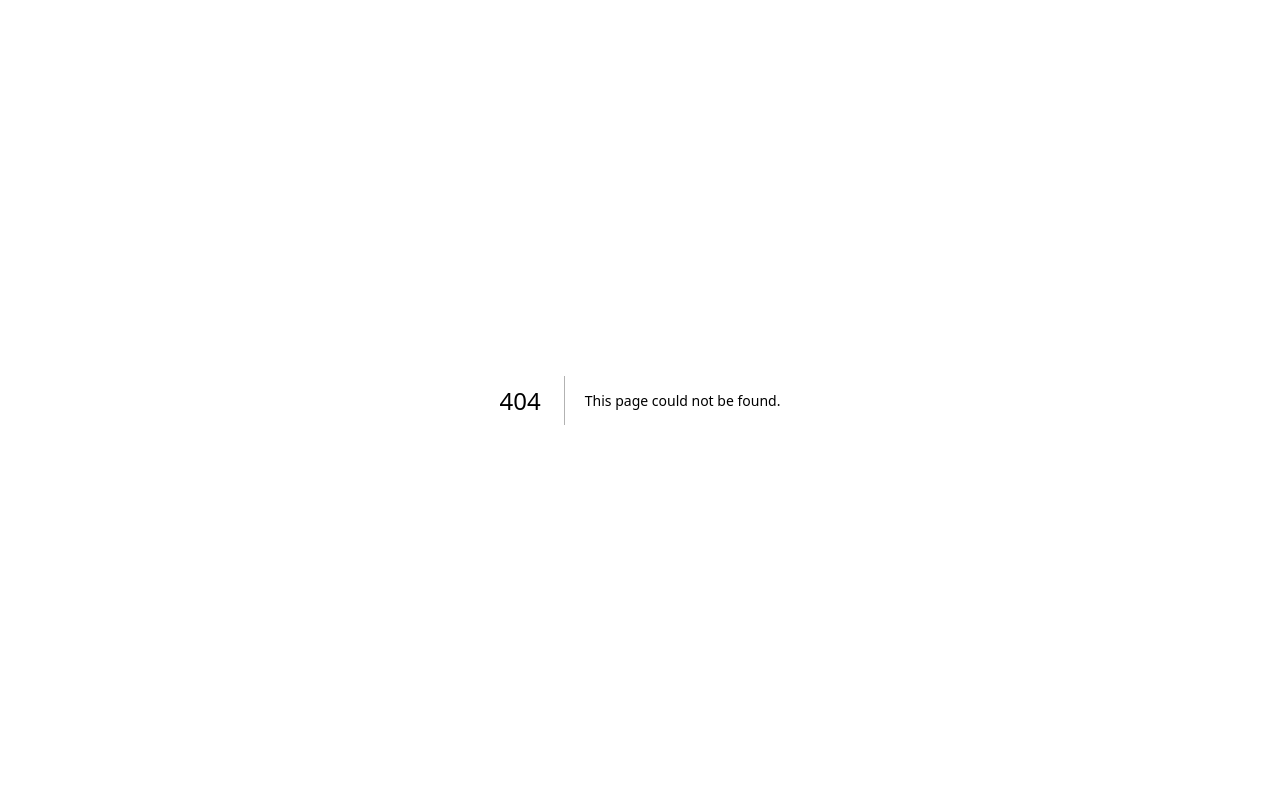
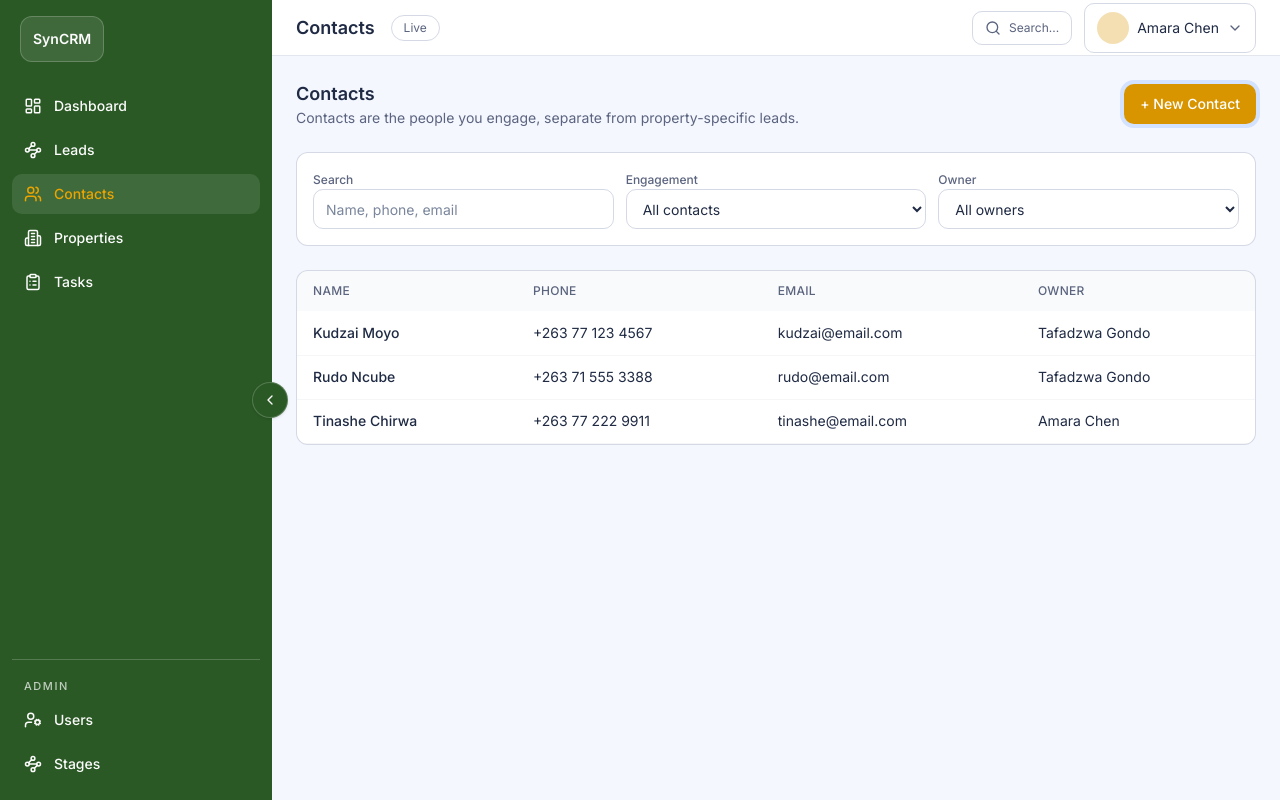
Before and after one commit to LayerSyncAi/syncrm, a Next.js app: page /app/contacts in a window 1280 px wide. Before the commit this address had no page. Built offline with nearby package versions, Linux system fonts and the light colour scheme.

Commit message:
Add contacts and property-linked leads

```diff
--- /dev/null
+++ b/src/app/app/contacts/page.tsx
@@ -0,0 +1,80 @@
+import { Button } from "@/components/ui/button";
+import { Input } from "@/components/ui/input";
+import { Label } from "@/components/ui/label";
+import { Select } from "@/components/ui/select";
+import { Table, TableCell, TableHead, TableRow } from "@/components/ui/table";
+import { contacts, currentUser, users } from "@/lib/mock-data";
+
+export default function ContactsPage() {
+  const userMap = new Map(users.map((user) => [user.id, user]));
+  const visibleContacts =
+    currentUser.role === "admin"
+      ? contacts
+      : contacts.filter((contact) => contact.ownerId === currentUser.id);
+
+  return (
+    <div className="space-y-6">
+      <div className="flex flex-wrap items-center justify-between gap-4">
+        <div>
+          <h2 className="text-lg font-semibold">Contacts</h2>
+          <p className="text-sm text-text-muted">
+            Contacts are the people you engage, separate from property-specific
+            leads.
+          </p>
+        </div>
+        <Button>+ New Contact</Button>
+      </div>
+
+      <div className="rounded-[12px] border border-border-strong bg-card-bg p-4">
+        <div className="grid gap-3 md:grid-cols-3">
+          <div className="space-y-2">
+            <Label>Search</Label>
+            <Input placeholder="Name, phone, email" />
+          </div>
+          <div className="space-y-2">
+            <Label>Engagement</Label>
+            <Select>
+              <option>All contacts</option>
+              <option>Active</option>
+              <option>Inactive</option>
+            </Select>
+          </div>
+          {currentUser.role === "admin" ? (
+            <div className="space-y-2">
+              <Label>Owner</Label>
+              <Select>
+                <option>All owners</option>
+                {users.map((user) => (
+                  <option key={user.id}>{user.name}</option>
+                ))}
+              </Select>
+            </div>
+          ) : null}
+        </div>
+      </div>
+
+      <Table>
+        <thead>
+          <tr>
+            <TableHead>Name</TableHead>
+            <TableHead>Phone</TableHead>
+            <TableHead>Email</TableHead>
+            <TableHead>Owner</TableHead>
+          </tr>
+        </thead>
+        <tbody>
+          {visibleContacts.map((contact) => (
+            <TableRow key={contact.id} className="cursor-pointer">
+              <TableCell>
+                <p className="font-medium">{contact.name}</p>
+              </TableCell>
+              <TableCell>{contact.phone}</TableCell>
+              <TableCell>{contact.email}</TableCell>
+              <TableCell>{userMap.get(contact.ownerId)?.name ?? "Unassigned"}</TableCell>
+            </TableRow>
+          ))}
+        </tbody>
+      </Table>
+    </div>
+  );
+}
--- a/src/app/app/leads/new/page.tsx
+++ b/src/app/app/leads/new/page.tsx
@@ -4,6 +4,7 @@ import { Input } from "@/components/ui/input";
 import { Label } from "@/components/ui/label";
 import { Select } from "@/components/ui/select";
 import { Textarea } from "@/components/ui/textarea";
+import { contacts, properties } from "@/lib/mock-data";
 
 export default function NewLeadPage() {
   return (
@@ -17,16 +18,24 @@ export default function NewLeadPage() {
       <Card className="p-5">
         <div className="grid gap-4 md:grid-cols-2">
           <div className="space-y-2">
-            <Label>Full name</Label>
-            <Input placeholder="Client name" />
+            <Label>Contact</Label>
+            <Select>
+              {contacts.map((contact) => (
+                <option key={contact.id} value={contact.id}>
+                  {contact.name}
+                </option>
+              ))}
+            </Select>
           </div>
           <div className="space-y-2">
-            <Label>Phone</Label>
-            <Input placeholder="+263" />
-          </div>
-          <div className="space-y-2">
-            <Label>Email (optional)</Label>
-            <Input placeholder="name@email.com" />
+            <Label>Property</Label>
+            <Select>
+              {properties.map((property) => (
+                <option key={property.id} value={property.id}>
+                  {property.title}
+                </option>
+              ))}
+            </Select>
           </div>
           <div className="space-y-2">
             <Label>Interest type</Label>
--- a/src/app/app/leads/page.tsx
+++ b/src/app/app/leads/page.tsx
@@ -4,16 +4,25 @@ import { Input } from "@/components/ui/input";
 import { Label } from "@/components/ui/label";
 import { Select } from "@/components/ui/select";
 import { Table, TableCell, TableHead, TableRow } from "@/components/ui/table";
-import { currentUser, leads, users } from "@/lib/mock-data";
+import { contacts, currentUser, leads, properties, users } from "@/lib/mock-data";
 
 export default function LeadsPage() {
+  const contactMap = new Map(contacts.map((contact) => [contact.id, contact]));
+  const propertyMap = new Map(
+    properties.map((property) => [property.id, property])
+  );
+  const userMap = new Map(users.map((user) => [user.id, user]));
+  const visibleLeads =
+    currentUser.role === "admin"
+      ? leads
+      : leads.filter((lead) => lead.ownerId === currentUser.id);
   return (
     <div className="space-y-6">
       <div className="flex flex-wrap items-center justify-between gap-4">
         <div>
           <h2 className="text-lg font-semibold">Leads</h2>
           <p className="text-sm text-text-muted">
-            Contact book and pipeline overview.
+            Leads link a contact to the property they are interested in.
           </p>
         </div>
         <Link href="/app/leads/new">
@@ -64,25 +73,43 @@ export default function LeadsPage() {
       <Table>
         <thead>
           <tr>
-            <TableHead>Name</TableHead>
-            <TableHead>Phone</TableHead>
+            <TableHead>Contact</TableHead>
+            <TableHead>Property</TableHead>
             <TableHead>Stage</TableHead>
+            <TableHead>Owner</TableHead>
             <TableHead>Updated</TableHead>
           </tr>
         </thead>
         <tbody>
-          {leads.map((lead) => (
+          {visibleLeads.map((lead) => {
+            const contact = contactMap.get(lead.contactId);
+            const property = propertyMap.get(lead.propertyId);
+            const owner = userMap.get(lead.ownerId);
+            return (
             <TableRow key={lead.id} className="cursor-pointer">
               <TableCell>
                 <Link href={`/app/leads/${lead.id}`} className="font-medium">
-                  {lead.name}
+                  {contact?.name ?? "Unknown contact"}
                 </Link>
+                <p className="text-xs text-text-muted">
+                  {contact?.phone ?? "No phone on file"}
+                </p>
               </TableCell>
-              <TableCell>{lead.phone}</TableCell>
+              <TableCell>
+                <p className="font-medium">
+                  {property?.title ?? "Unknown property"}
+                </p>
+                <p className="text-xs text-text-muted">
+                  {property?.location ?? "No location"} ·{" "}
+                  {property?.listing ?? "Listing"}
+                </p>
+              </TableCell>
               <TableCell>{lead.stage}</TableCell>
+              <TableCell>{owner?.name ?? "Unassigned"}</TableCell>
               <TableCell>{lead.updated}</TableCell>
             </TableRow>
-          ))}
+            );
+          })}
         </tbody>
       </Table>
     </div>
--- a/src/components/layout/sidebar.tsx
+++ b/src/components/layout/sidebar.tsx
@@ -9,6 +9,7 @@ import {
   ChevronRight,
   LayoutDashboard,
   UserCog,
+  Users,
   Waypoints,
 } from "lucide-react";
 import { cn } from "@/lib/utils";
@@ -16,6 +17,7 @@ import { cn } from "@/lib/utils";
 const navItems = [
   { label: "Dashboard", href: "/app/dashboard", icon: LayoutDashboard },
   { label: "Leads", href: "/app/leads", icon: Waypoints },
+  { label: "Contacts", href: "/app/contacts", icon: Users },
   { label: "Properties", href: "/app/properties", icon: Building2 },
   { label: "Tasks", href: "/app/tasks", icon: ClipboardList },
 ];
--- a/src/components/layout/topbar.tsx
+++ b/src/components/layout/topbar.tsx
@@ -12,6 +12,7 @@ interface TopbarProps {
 const titleMap: Record<string, string> = {
   "/app/dashboard": "Dashboard",
   "/app/leads": "Leads",
+  "/app/contacts": "Contacts",
   "/app/properties": "Properties",
   "/app/tasks": "Tasks",
   "/app/admin/users": "Users",
--- a/src/components/leads/lead-detail.tsx
+++ b/src/components/leads/lead-detail.tsx
@@ -29,6 +29,8 @@ export function LeadDetail() {
             </div>
             <div className="flex flex-wrap gap-4 text-sm text-text-muted">
               <span>Owner: Tafadzwa Gondo</span>
+              <span>Contact: Kudzai Moyo</span>
+              <span>Property: Borrowdale Villa</span>
               <span>Created: Mar 12, 2025</span>
             </div>
           </div>
--- a/src/lib/mock-data.ts
+++ b/src/lib/mock-data.ts
@@ -14,22 +14,25 @@ export const stageSummary = [
 export const leads = [
   {
     id: "lead-1",
-    name: "Kudzai Moyo",
-    phone: "+263 77 123 4567",
+    contactId: "contact-1",
+    propertyId: "property-1",
+    ownerId: "user-2",
     stage: "Prospect",
     updated: "Today, 10:12",
   },
   {
     id: "lead-2",
-    name: "Rudo Ncube",
-    phone: "+263 71 555 3388",
+    contactId: "contact-2",
+    propertyId: "property-2",
+    ownerId: "user-2",
     stage: "Viewing Scheduled",
     updated: "Yesterday, 16:20",
   },
   {
     id: "lead-3",
-    name: "Tinashe Chirwa",
-    phone: "+263 77 222 9911",
+    contactId: "contact-3",
+    propertyId: "property-1",
+    ownerId: "user-1",
     stage: "Negotiation",
     updated: "Mar 12, 09:12",
   },
@@ -57,6 +60,30 @@ export const properties = [
     location: "Avondale, Harare",
     area: "120",
     status: "Under Offer",
+  },
+];
+
+export const contacts = [
+  {
+    id: "contact-1",
+    name: "Kudzai Moyo",
+    phone: "+263 77 123 4567",
+    email: "kudzai@email.com",
+    ownerId: "user-2",
+  },
+  {
+    id: "contact-2",
+    name: "Rudo Ncube",
+    phone: "+263 71 555 3388",
+    email: "rudo@email.com",
+    ownerId: "user-2",
+  },
+  {
+    id: "contact-3",
+    name: "Tinashe Chirwa",
+    phone: "+263 77 222 9911",
+    email: "tinashe@email.com",
+    ownerId: "user-1",
   },
 ];
 
```
